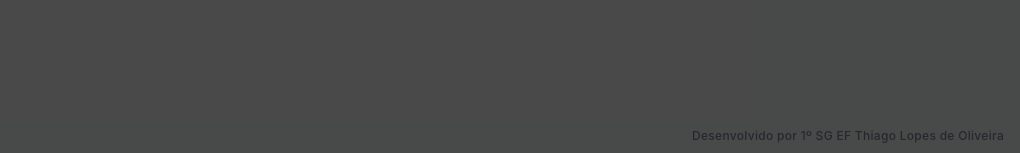
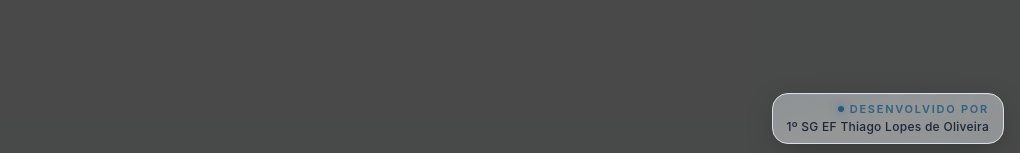
Before and after one commit to thiagod11lopes-ops/SOT2.0, a React (Vite) app: page / in a window 1280 px wide. Shown: the part 644-797 px from the top of the page, without its empty margins (260-1280 px from the left). Built offline with nearby package versions, Linux system fonts and the light colour scheme; no server answers; what @capacitor/core would draw is missing.

Commit message:
fix(ui): assinatura acima do telão de avisos com badge moderno

```diff
--- /dev/null
+++ b/src/components/developer-credit-badge.tsx
@@ -0,0 +1,48 @@
+import { cn } from "../lib/utils";
+
+/**
+ * Crédito fixo no desktop — `bottom` respeita `--sot-home-ticker-offset` (telão de avisos na home).
+ */
+export function DeveloperCreditBadge() {
+  return (
+    <div
+      className="pointer-events-none fixed right-4 z-[110] max-w-[min(calc(100vw-2rem),26rem)] select-none"
+      style={{ bottom: "calc(var(--sot-home-ticker-offset, 0px) + 0.75rem)" }}
+    >
+      <div
+        className={cn(
+          "group pointer-events-auto relative overflow-hidden rounded-2xl",
+          "border border-[hsl(var(--border))]/50 bg-[hsl(var(--background))]/45",
+          "px-3.5 py-2 shadow-[0_8px_32px_-8px_rgba(0,0,0,0.35),inset_0_1px_0_rgba(255,255,255,0.06)]",
+          "backdrop-blur-xl backdrop-saturate-150",
+          "transition-all duration-300 ease-out",
+          "hover:border-[hsl(var(--primary))]/35 hover:bg-[hsl(var(--background))]/72",
+          "hover:shadow-[0_16px_48px_-12px_rgba(0,0,0,0.45),inset_0_1px_0_rgba(255,255,255,0.1)]",
+        )}
+      >
+        <div
+          className="pointer-events-none absolute inset-0 bg-gradient-to-br from-[hsl(var(--primary))]/12 via-transparent to-[hsl(var(--primary))]/5 opacity-60 transition-opacity duration-300 group-hover:opacity-100"
+          aria-hidden
+        />
+        <div
+          className="pointer-events-none absolute -right-6 -top-6 h-16 w-16 rounded-full bg-[hsl(var(--primary))]/10 blur-2xl transition-all duration-500 group-hover:bg-[hsl(var(--primary))]/20"
+          aria-hidden
+        />
+        <p className="relative text-right text-[10px] leading-snug tracking-wide text-[hsl(var(--muted-foreground))]/80 transition-colors duration-300 group-hover:text-[hsl(var(--foreground))]/90 sm:text-[11px]">
+          <span className="mb-0.5 flex items-center justify-end gap-1.5">
+            <span
+              className="inline-block h-1.5 w-1.5 shrink-0 rounded-full bg-[hsl(var(--primary))] shadow-[0_0_10px_hsl(var(--primary)/0.65)]"
+              aria-hidden
+            />
+            <span className="font-semibold uppercase tracking-[0.16em] text-[hsl(var(--primary))]/90">
+              Desenvolvido por
+            </span>
+          </span>
+          <span className="mt-0.5 block font-medium text-[hsl(var(--foreground))]/88 sm:text-xs">
+            1º SG EF Thiago Lopes de Oliveira
+          </span>
+        </p>
+      </div>
+    </div>
+  );
+}
--- a/src/components/home-news-ticker.tsx
+++ b/src/components/home-news-ticker.tsx
@@ -1,4 +1,4 @@
-import { useMemo } from "react";
+import { useEffect, useMemo, useRef } from "react";
 import { useAvisos } from "../context/avisos-context";
 import { joinMarqueeAvisosGeraisLinhas } from "../lib/buildHomeTickerSegments";
 import { cn } from "../lib/utils";
@@ -23,12 +23,33 @@ export function HomeNewsTicker() {
     [marqueeText],
   );
 
+  const rootRef = useRef<HTMLDivElement>(null);
+
+  useEffect(() => {
+    const el = rootRef.current;
+    if (!el) return;
+    const root = document.documentElement;
+    const syncOffset = () => {
+      root.style.setProperty("--sot-home-ticker-offset", `${el.offsetHeight}px`);
+    };
+    syncOffset();
+    const ro = new ResizeObserver(syncOffset);
+    ro.observe(el);
+    return () => {
+      ro.disconnect();
+      root.style.removeProperty("--sot-home-ticker-offset");
+    };
+  }, [showPrincipal, hasGerais, avisoPrincipal, avisosGeraisLinhas.length, marqueeText]);
+
   if (!showPrincipal && !hasGerais) {
     return null;
   }
 
   return (
-    <div className="pointer-events-none fixed inset-x-0 bottom-0 z-[100] w-full min-w-0 shadow-[0_-8px_40px_rgba(0,0,0,0.35)]">
+    <div
+      ref={rootRef}
+      className="pointer-events-none fixed inset-x-0 bottom-0 z-[100] w-full min-w-0 shadow-[0_-8px_40px_rgba(0,0,0,0.35)]"
+    >
       <div className="pointer-events-auto w-full min-w-0 border-t border-slate-600/80">
         <div
           className={cn(
--- a/src/components/layout.tsx
+++ b/src/components/layout.tsx
@@ -1,5 +1,6 @@
 import { useEffect, useRef, useState, type ReactNode } from "react";
 import { cn } from "../lib/utils";
+import { DeveloperCreditBadge } from "./developer-credit-badge";
 import { Header } from "./header";
 import { HomeViewportScale } from "./home-viewport-scale";
 import { Button } from "./ui/button";
@@ -103,14 +104,7 @@ export function Layout({
       >
         {fitHomeViewport ? <HomeViewportScale>{children}</HomeViewportScale> : children}
       </main>
-      <p
-        className={cn(
-          "pointer-events-none fixed right-4 z-[60] max-w-[min(100vw-2rem,22rem)] select-none text-right text-[0.65rem] font-medium leading-snug tracking-wide text-[hsl(var(--muted-foreground))]/85 sm:text-xs",
-          homeTickerActive ? "bottom-[5.75rem] sm:bottom-[6rem]" : "bottom-3",
-        )}
-      >
-        Desenvolvido por 1º SG EF Thiago Lopes de Oliveira
-      </p>
+      <DeveloperCreditBadge />
     </div>
   );
 }
```
